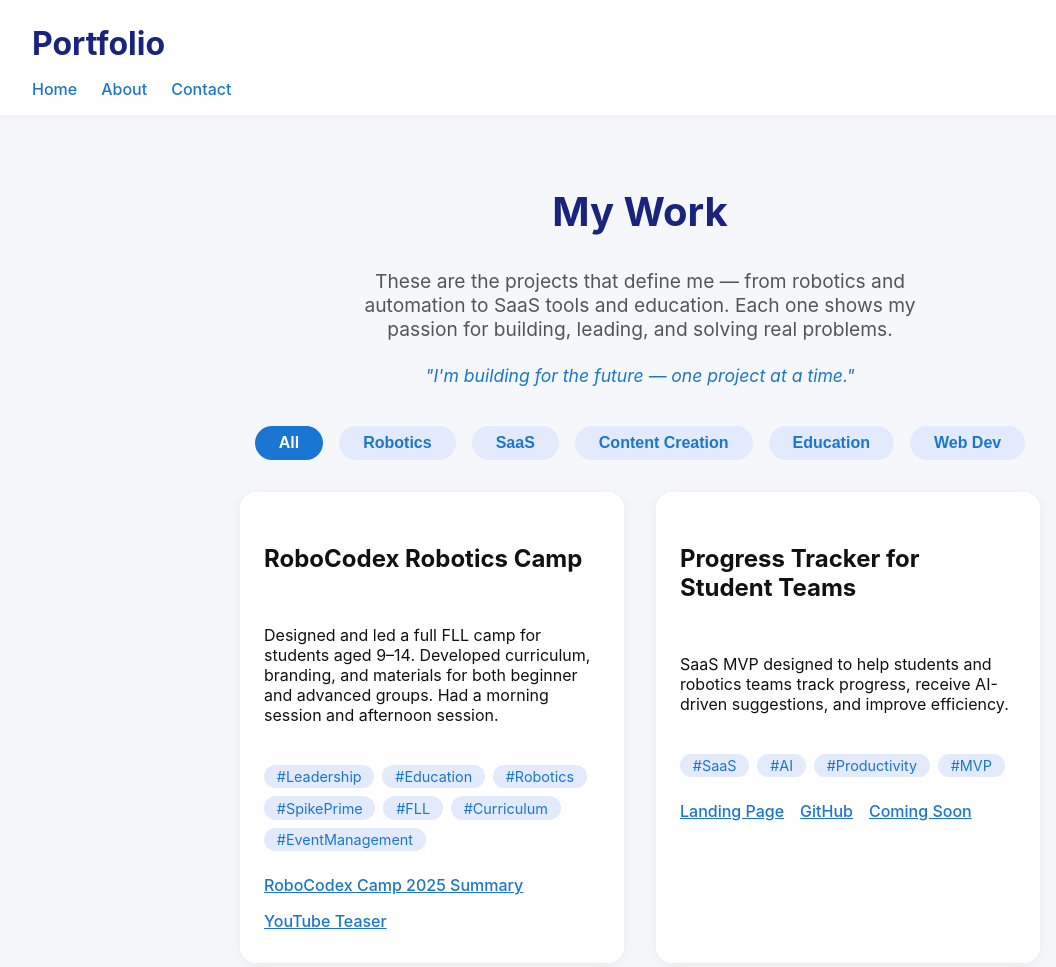
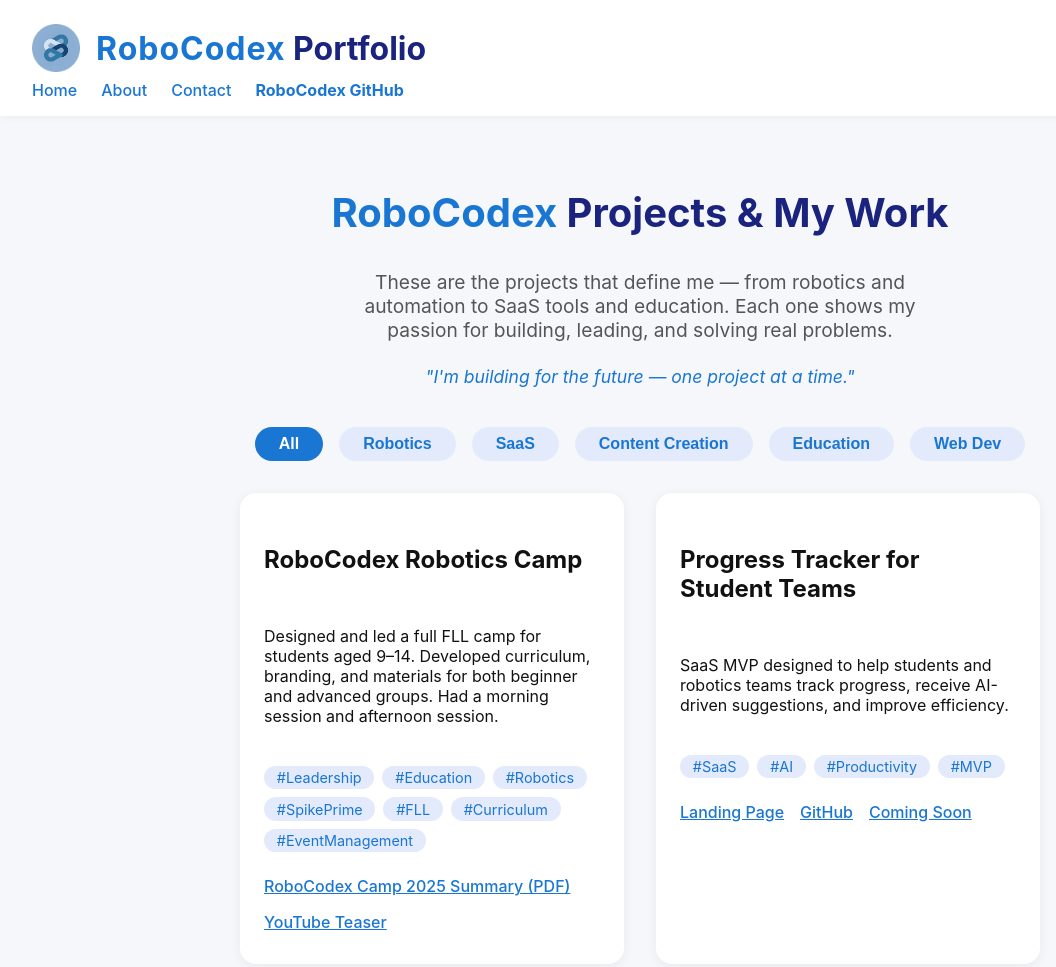
Before and after one commit to RoboCodexYT/portfolio, a plain HTML site: page portfolio.html in a window 1280 px wide. Shown: the top 967 px of the page, without its empty margins (0-1056 px from the left). Drawn offline with Linux system fonts and the light colour scheme.

Commit message:
Enhances portfolio layout and adds GitHub link
Updates the header to include the RoboCodex logo alongside the title for improved branding.

Modifies the main section title to reflect the RoboCodex identity more prominently.

Adds a clear link to the RoboCodex GitHub repository with enhanced styling for visibility.

Adjusts the PDF link to ensure proper asset referencing.

```diff
--- a/portfolio.html
+++ b/portfolio.html
@@ -119,17 +119,21 @@
 <body>
   <!-- Header and Navigation -->
   <header>
-    <h1>Portfolio</h1>
+    <div style="display:flex;align-items:center;gap:1rem;">
+      <img src="assets/robocodex-logo.png" alt="RoboCodex Logo" style="height:48px;width:auto;vertical-align:middle;">
+      <h1 style="margin:0;"><span style="color:#1976d2;font-weight:bold;letter-spacing:1px;">RoboCodex</span> Portfolio</h1>
+    </div>
     <nav>
       <a href="index.html">Home</a>
       <a href="about.html">About</a>
       <a href="contact.html">Contact</a>
+      <a href="https://github.com/RoboCodexYT" target="_blank" style="color:#1976d2;font-weight:bold;">RoboCodex GitHub</a>
     </nav>
   </header>
   <main>
     <!-- HERO SECTION: Big intro and quote -->
     <section class="portfolio-hero">
-      <h1 class="text-4xl font-bold text-center">My Work</h1>
+      <h1 class="text-4xl font-bold text-center"><span style="color:#1976d2;">RoboCodex</span> Projects & My Work</h1>
       <p class="text-xl text-gray-600 text-center max-w-2xl mx-auto mt-4">
         These are the projects that define me — from robotics and automation to SaaS tools and education. Each one shows my passion for building, leading, and solving real problems.
       </p>
@@ -167,7 +171,7 @@
         </div>
         <!-- Links -->
         <div class="project-links">
-          <a href="RoboCodex_Camp_Summary_2025_Formatted.pdf" target="_blank">RoboCodex Camp 2025 Summary</a>
+          <a href="assets/RoboCodex_Camp_Summary_2025_Formatted.pdf" target="_blank">RoboCodex Camp 2025 Summary (PDF)</a>
           <a href="https://youtube.com/shorts/C9_xIVmfIZg?si=BD8gC6buv4BrijVo" target="_blank">YouTube Teaser</a>
         </div>
       </div>
@@ -239,7 +243,7 @@
       <h2 class="text-2xl font-semibold mb-4">Want to work with me or see more?</h2>
       <a href="contact.html">Contact Me</a>
       <a href="https://github.com/joselaurencio" target="_blank">View My GitHub</a>
-      <a href="https://github.com/RoboCodexYT" target="_blank">RoboCodex GitHub</a>
+      <a href="https://github.com/RoboCodexYT" target="_blank" style="color:#1976d2;font-weight:bold;">RoboCodex GitHub</a>
     </div>
   </main>
   <!--
```
Also changed, not shown: assets/robocodex-logo.png (added).
